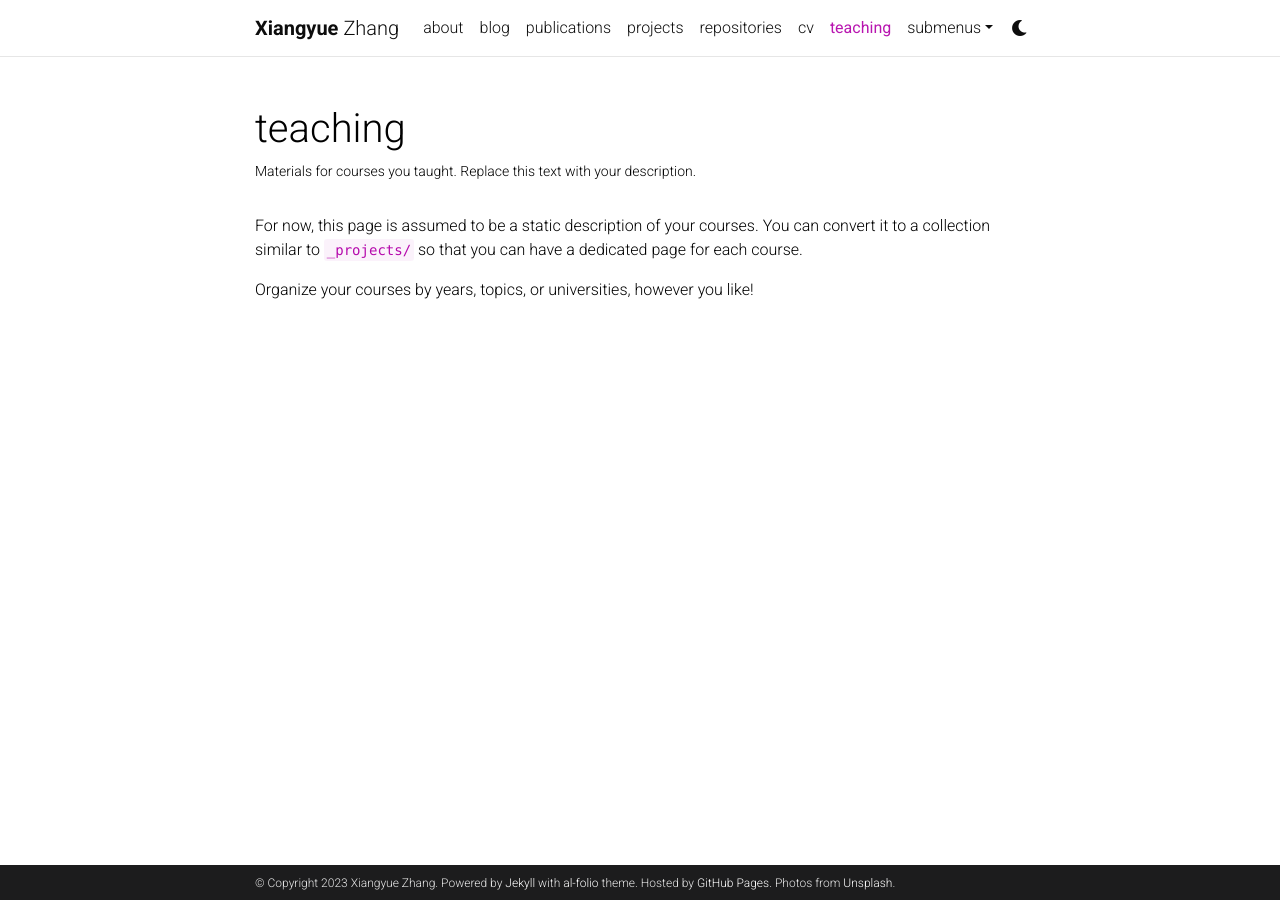
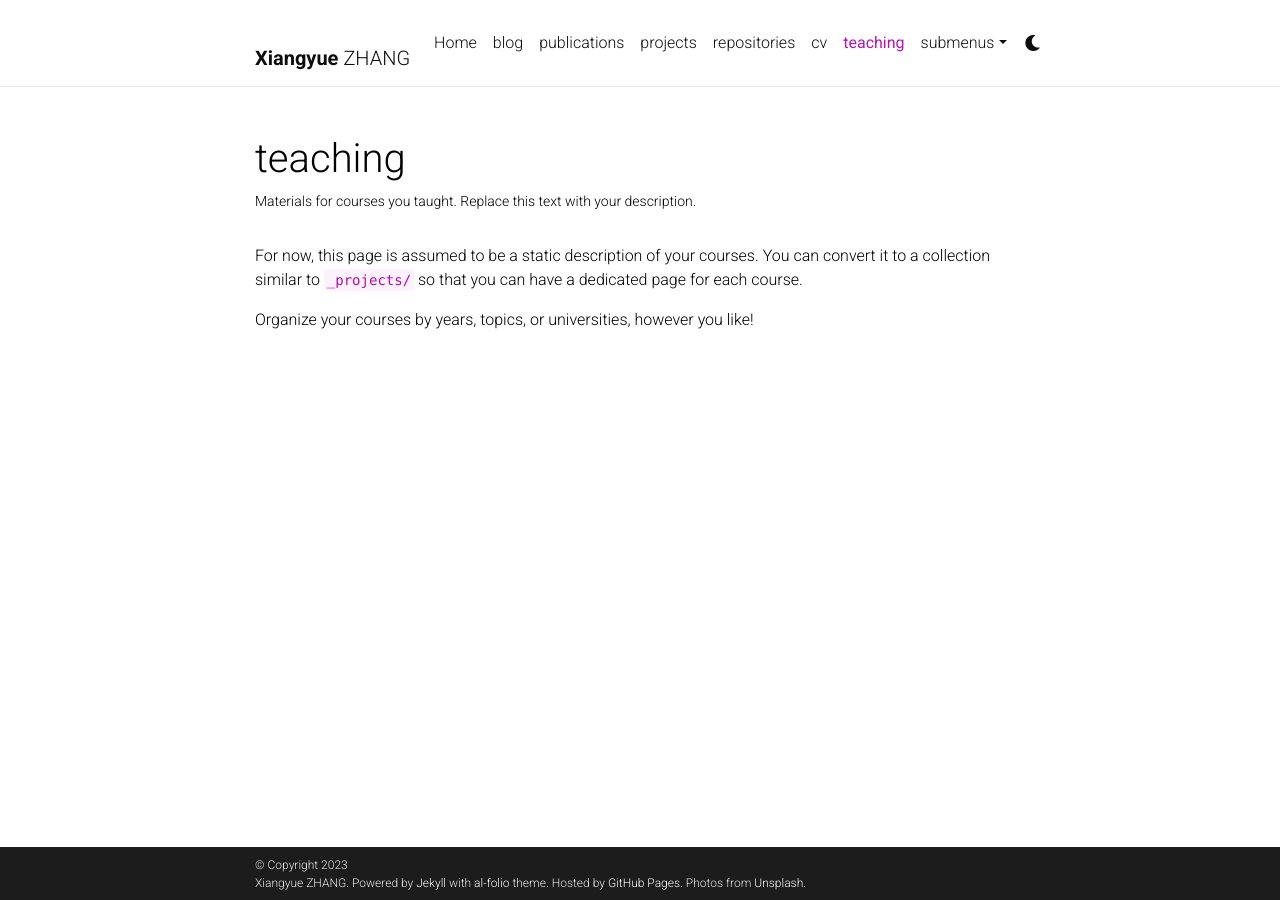
Before and after one commit to Xiangyue-Zhang/xiangyue-zhang.github.io, a Jekyll site: the page built from _pages/teaching.md, in a window 1280 px wide. Built offline with Jekyll 4.4.1, drawn with Linux system fonts in a browser that asks for light colours; comment, search, counter and statistics services are not loaded; a style sheet for code colours, icons or effects is not loaded.

Commit message:
my_post_website

```diff
--- a/_config.yml
+++ b/_config.yml
@@ -3,9 +3,9 @@
 # -----------------------------------------------------------------------------
 
 title: blank # the website title (if blank, full name will be used instead)
-first_name: Xiangyue
+first_name: <br/>Xiangyue
 middle_name:
-last_name: Zhang
+last_name: ZHANG
 email: zxyHAVPR@email.com
 description: > # the ">" symbol means to ignore newlines until "footer_text:"
   A simple, whitespace theme for academics. Based on [*folio](https://github.com/bogoli/-folio) design.
```
Also changed, not shown: _pages/about.md (+12 -10 lines), assets/img/my_portrait1.jpg (added), assets/img/my_portrait2.jpg (added).
